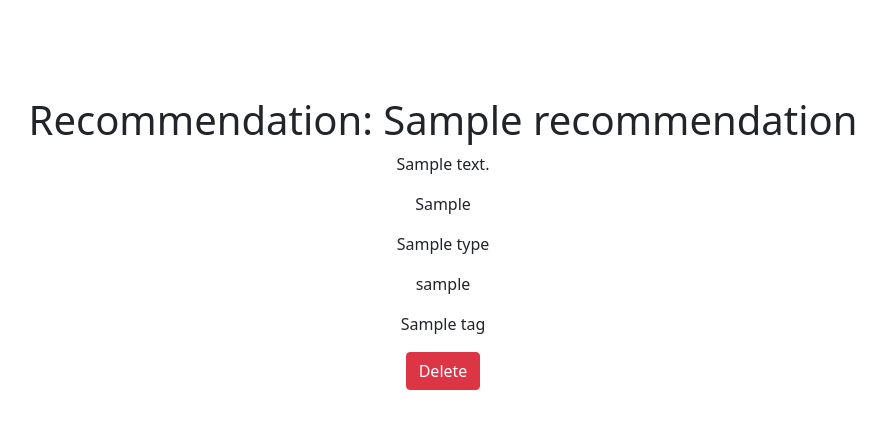
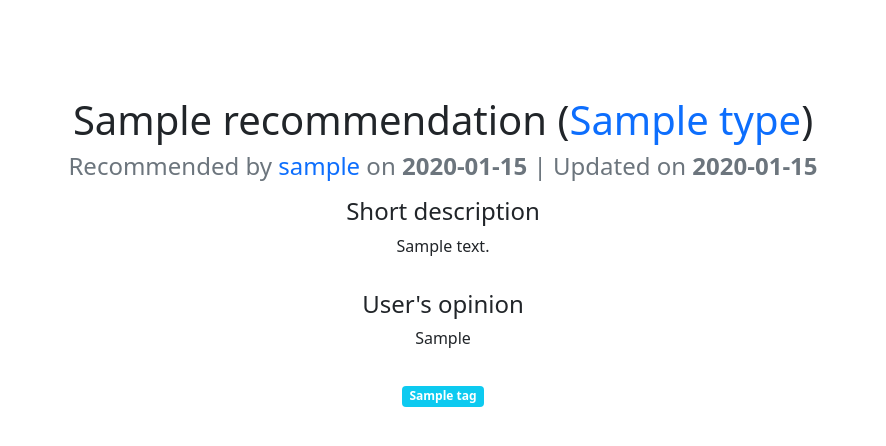
Before and after one commit to Andrew-157/flask_project_2, a Flask app: page /recommendations/1/ in a window 1280 px wide. Shown: the part 56-502 px from the top of the page, without its empty margins (197-1083 px from the left). Run offline with Flask 3, Linux system fonts and the light colour scheme; tables that the repository leaves empty hold one stand-in row (values such as "Sample post").

Commit message:
Updated recommendation detail template

```diff
--- a/app/__init__.py
+++ b/app/__init__.py
@@ -5,6 +5,7 @@ from flask_sqlalchemy import SQLAlchemy
 from flask_migrate import Migrate
 from config import config
 from sqlalchemy.orm import DeclarativeBase
+from flask_wtf.csrf import CSRFProtect
 
 
 def login_required(view):
@@ -22,6 +23,7 @@ class Base(DeclarativeBase):
 
 db = SQLAlchemy(metadata=Base.metadata)
 migrate = Migrate()
+csrf = CSRFProtect()
 
 
 def create_app(config_name: str = 'production'):
@@ -42,4 +44,6 @@ def create_app(config_name: str = 'production'):
     app.register_blueprint(main_routes.bp)
     app.register_blueprint(recommendations_bp)
 
+    csrf.init_app(app)
+
     return app
--- a/app/templates/recommendations/recommendation_detail.html
+++ b/app/templates/recommendations/recommendation_detail.html
@@ -3,17 +3,54 @@
 {% block content %}
 <div class="container py-5">
     <div class="container py-5 text-center">
-        <h1>Recommendation: {{ recommendation.title }}</h1>
-        <p>{{ recommendation.short_description }}</p>
-        <p>{{ recommendation.opinion }}</p>
-        <p>{{ recommendation.fiction_type }}</p>
-        <p>{{ recommendation.user }}</p>
-        {% for tag in recommendation.tags %}
-        <p>{{ tag }}</p>
-        {% endfor %}
-        <form action="{{ url_for('recommendations.delete_recommendation', id=recommendation.id) }}" method="POST">
-            <button class="btn btn-danger">Delete</button>
-        </form>
+        <h1 class="text-center">{{ recommendation.title }}
+            (<a href="" class="text-decoration-none">{{ recommendation.fiction_type.name }}</a>)
+        </h1>
+        <h4 class="text-center text-muted">
+            Recommended by <a href="" class="text-decoration-none">{{ recommendation.user.username }}</a>
+            on <strong>{{ recommendation.published.strftime('%Y-%m-%d') }}</strong>
+            {% if recommendation.updated %} |
+            Updated on <strong>{{ recommendation.updated.strftime('%Y-%m-%d') }}</strong>
+            {% endif %}
+        </h4>
+        {% if g.user == recommendation.user %}
+        <div class="row justify-content-center">
+            <div class="col-auto">
+                <a href="{{ url_for('recommendations.update_recommendation', id=recommendation.id) }}"
+                    class="btn btn-primary btn-sm">Update</a>
+            </div>
+            <div class="col-auto">
+                <form action="{{ url_for('recommendations.delete_recommendation', id=recommendation.id) }}"
+                    method="post">
+                    {% if config.WTF_CSRF_ENABLED %}
+                    <input type="hidden" name="csrf_token" value="{{ csrf_token() }}" />
+                    {% endif %}
+                    <button class="btn btn-danger btn-sm">Delete</button>
+                </form>
+            </div>
+        </div>
+        {% endif %}
+        <div class="text-center container py-2">
+            <h4>Short description</h4>
+            <p class="text-break">
+                {{ recommendation.short_description }}
+            </p>
+        </div>
+        <div class="text-center container py-2">
+            <h4>User's opinion</h4>
+            <p class="text-break">
+                {{ recommendation.opinion }}
+            </p>
+        </div>
+        <div class="text-center container py-2">
+            {% for tag in recommendation.tags %}
+            <a href="" class="text-decoration-none">
+                <span class="badge bg-info">
+                    {{ tag }}
+                </span>
+            </a>
+            {% endfor %}
+        </div>
     </div>
 </div>
 {% endblock %}
```
